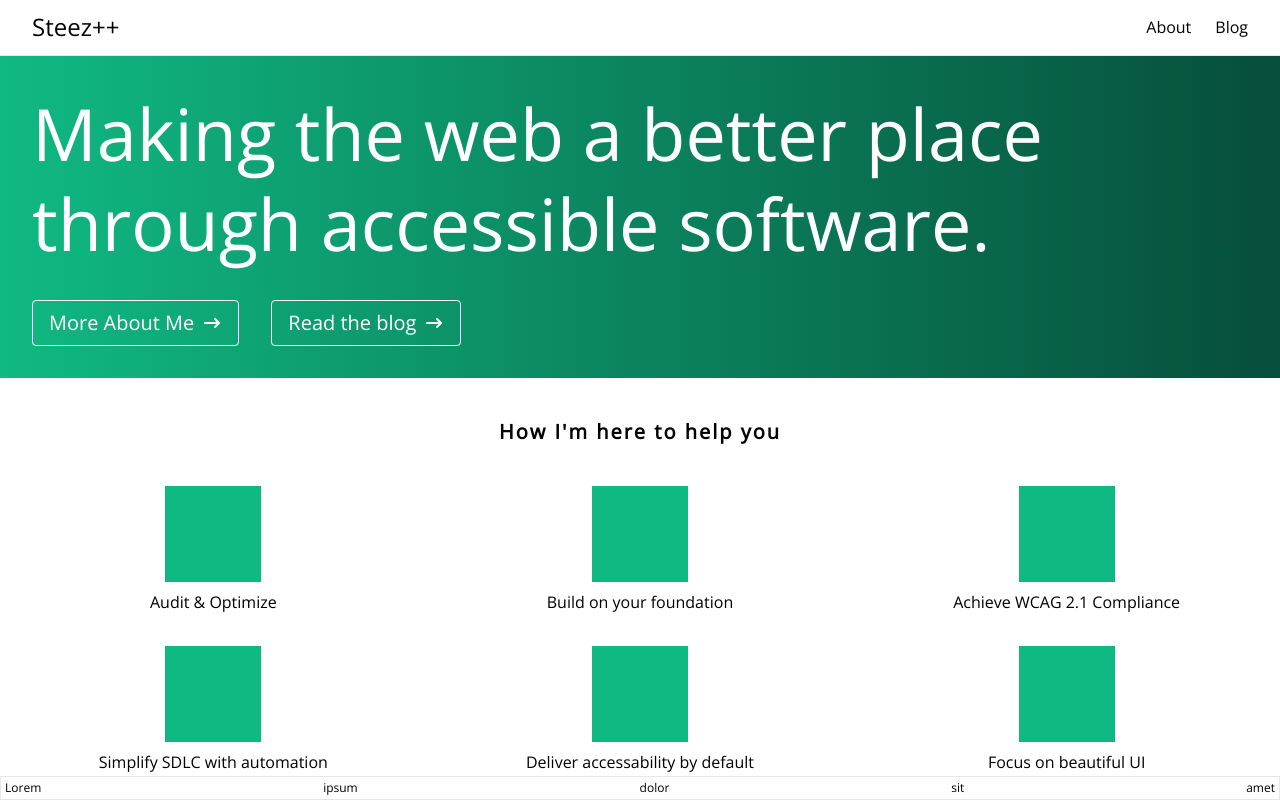
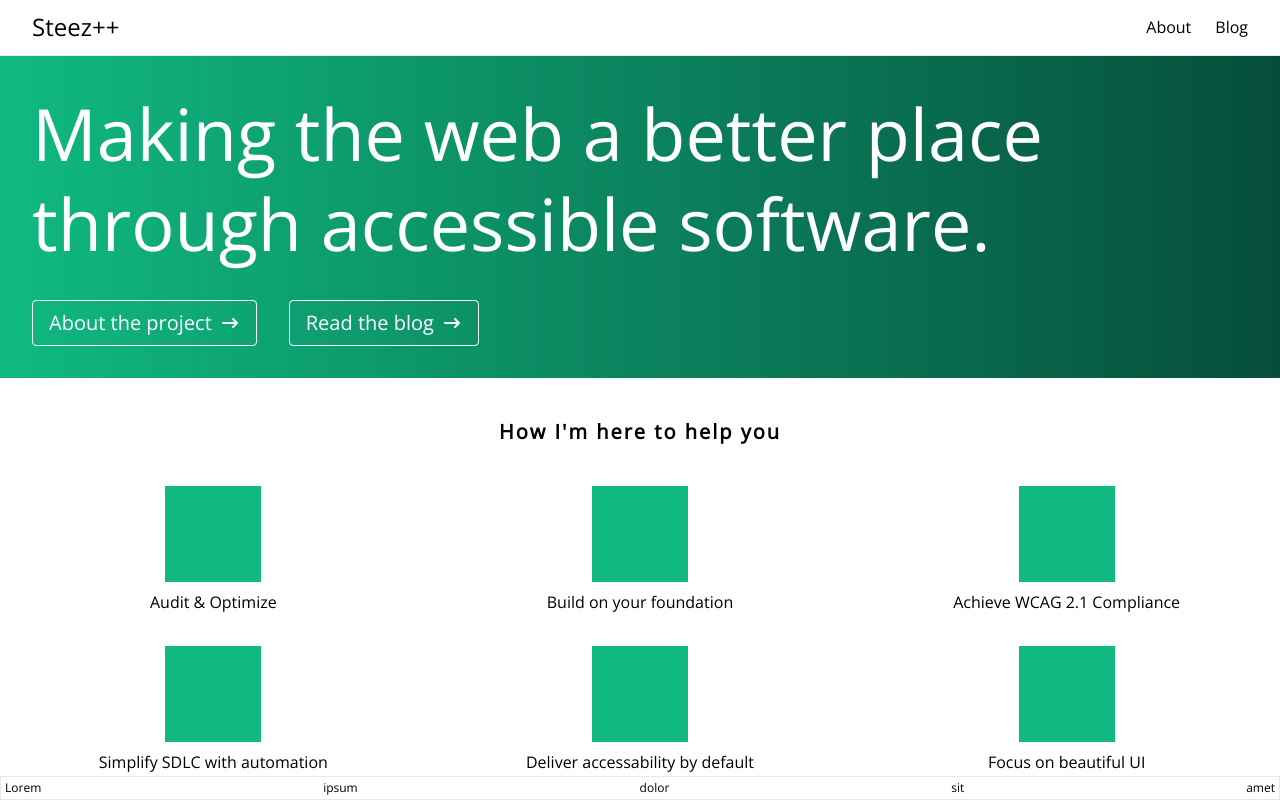
Before and after one commit to steezplusplus/Accessible-Web-Components, a Next.js app: page / in a window 1280 px wide. Built offline with nearby package versions, Linux system fonts and the light colour scheme.

Commit message:
refactor: refactor link verbiage

```diff
--- a/app/page.tsx
+++ b/app/page.tsx
@@ -10,7 +10,7 @@ export default async function Home() {
           </li>
           <li>
             <ul className="flex flex-row items-center gap-x-8">
-              <ArrowLink href="/about" title="More About Me" />
+              <ArrowLink href="/about" title="About the project" />
               <ArrowLink href="/blog" title="Read the blog" />
             </ul>
           </li>
```
